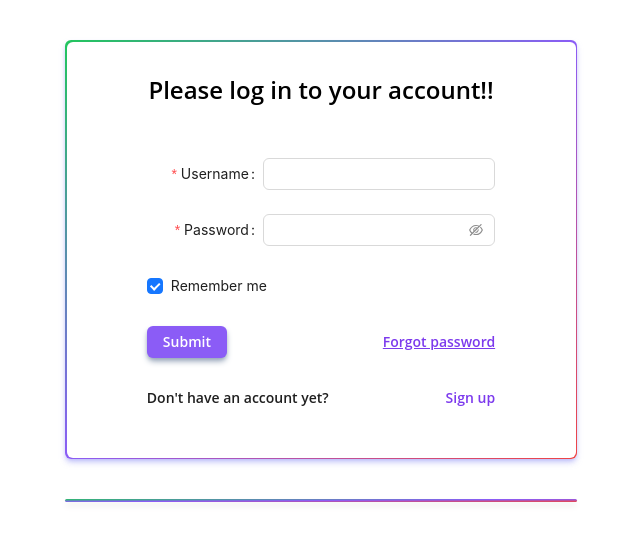
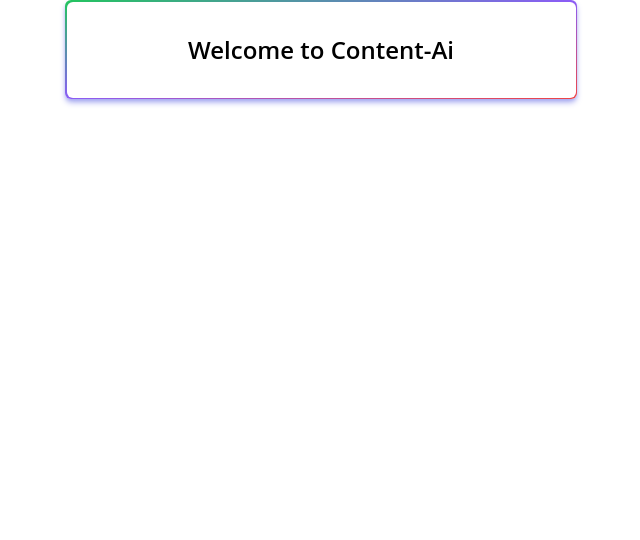
Before and after one commit to muhamash/content-ai, a React (Create React App) app: page / in a window 1280 px wide. Shown: the top 540 px of the page, without its empty margins (319-959 px from the left). Built offline with nearby package versions, Linux system fonts and the light colour scheme.

Commit message:
working on registration form

```diff
--- a/src/App.js
+++ b/src/App.js
@@ -19,7 +19,7 @@ function App() {
       }}
     >
         {/* <Nav /> */ }
-        <Login />
+        {/* <Login /> */}
         <Registration/>
     </motion.div>
     </div>
--- a/src/components/animations/typing.js
+++ b/src/components/animations/typing.js
@@ -29,7 +29,7 @@ const TypingAnimation = (props) => {
 
     return (
         <div className="py-5">
-            <p className="text-2xl font-OpenSans font-semibold">
+            <p>
                 {currentText}
                 {isTyping && <span className="animate-blink">...</span>}
             </p>
--- a/src/components/login/login.js
+++ b/src/components/login/login.js
@@ -19,7 +19,7 @@ const Login = () => (
         <div className='w-[40%] flex mx-auto bg-gradient-to-br from-green-500 via-violet-500 to-red-500 p-[1.5px] rounded-md shadow-md shadow-[#9c9ef693]'>
             <div className='bg-white w-full flex flex-col items-center rounded-md'>
                 <div class="py-3">
-                    <p id="typingText" class="text-2xl font-OpenSans font-semibold">
+                    <p class="text-2xl font-OpenSans font-semibold">
                         <TypingAnimation message=" Please log in to your account!! "/>
                     </p>
                 </div>
--- a/src/components/registration/registration.js
+++ b/src/components/registration/registration.js
@@ -1,18 +1,39 @@
 /* eslint-disable no-unused-vars */
 import React from "react";
 import { Form, Icon, Input, Button, Checkbox } from 'antd';
+import TypingAnimation from "../animations/typing";
+
+const onFinish = (value) =>
+{
+    console.log("registration data", value)
+}
+
+const onFinishFailed = ( err ) =>
+{
+    console.log("error log", err)
+}
 
 const Registration = () =>
 {
     return (
-        <div className='w-[40%] flex mx-auto bg-gradient-to-br from-green-500 via-violet-500 to-red-500 p-[1.5px] rounded-md shadow-md shadow-[#c1bfbb]'>
-            <div className='bg-white w-full flex items-center rounded-md'>
-                <Form>
+        <div className='w-[40%] flex mx-auto bg-gradient-to-br from-green-500 via-violet-500 to-red-500 p-[1.5px] rounded-md shadow-md shadow-[#a0a4ef]'>
+            <div className='bg-white w-full flex flex-col items-center rounded-md'>
+                <div class="py-3">
+                    <p class="text-2xl font-OpenSans font-semibold ">
+                        <TypingAnimation message=" Welcome to Content-Ai " />
+                    </p>
+                </div>
+                <Form
+                    onFinish={ onFinish }
+                    onFinishFailed={ onFinishFailed }
+                    autoComplete="off"
+
+                >
 
                 </Form>
-           </div>
-       </div>
-   )
+            </div>
+        </div>
+    )
 };
 
 export default Registration;
```
